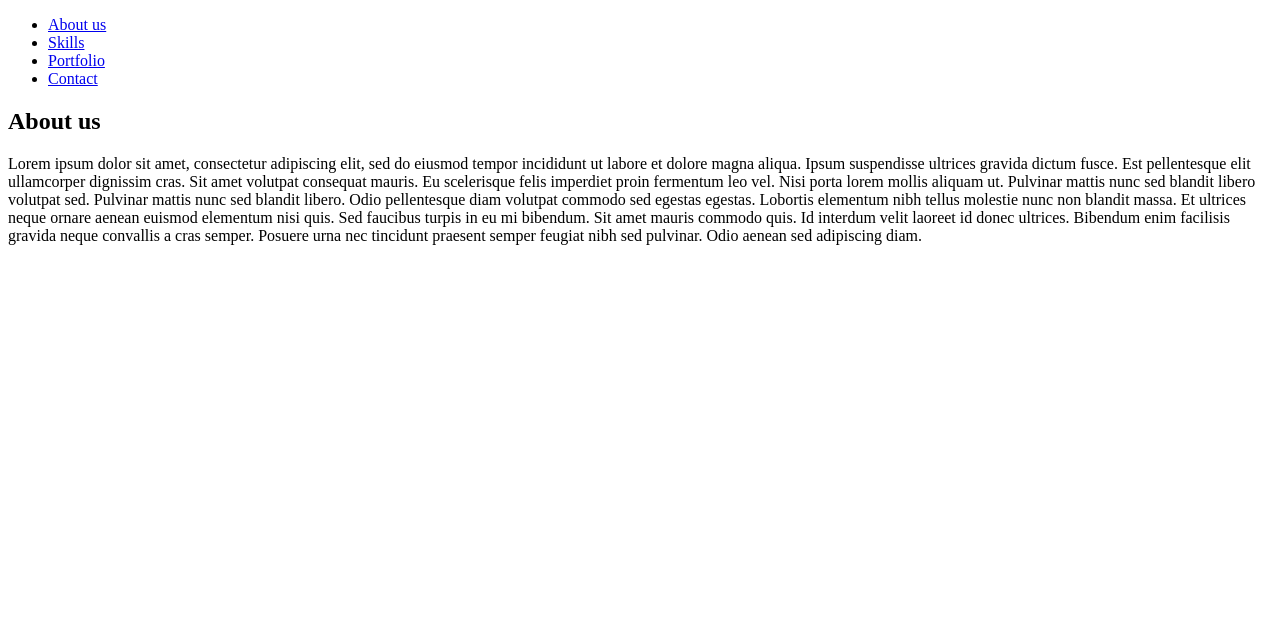
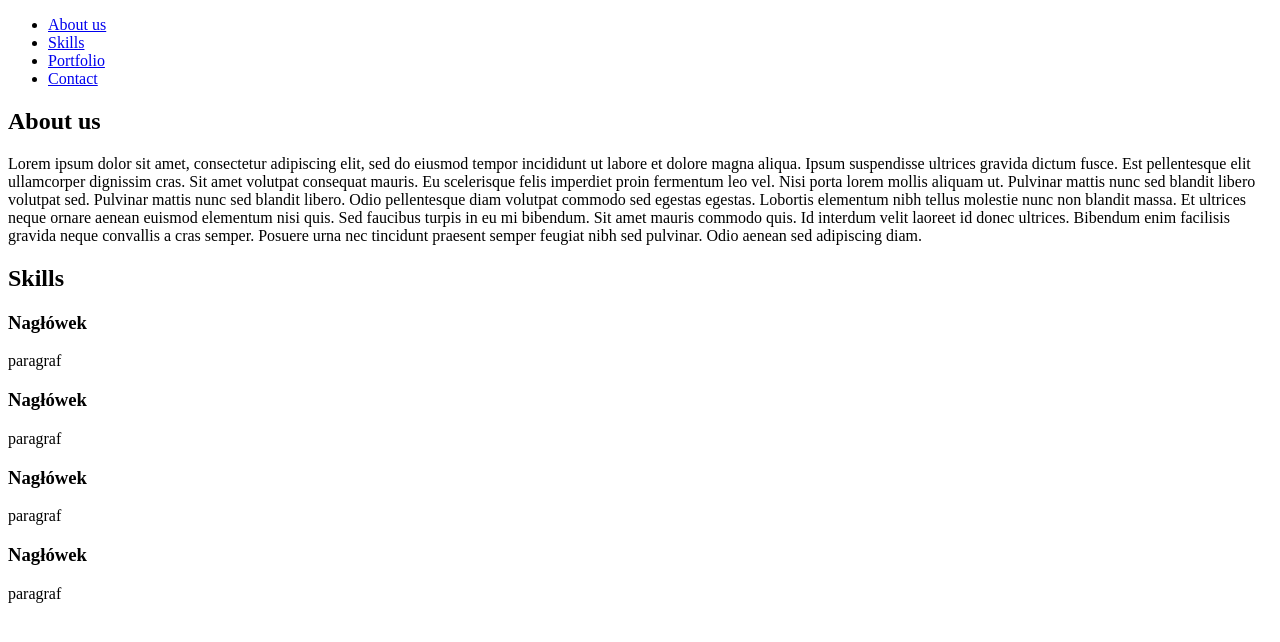
Before and after one commit to ggabriela44/zadania-HTML-CSS, a plain HTML site: page git-zadanie_15/index.html in a window 1280 px wide. Drawn offline with Linux system fonts and the light colour scheme.

Commit message:
druga sekcja

```diff
--- a/git-zadanie_15/index.html
+++ b/git-zadanie_15/index.html
@@ -21,7 +21,25 @@
         <h2>About us</h2>
         <p>Lorem ipsum dolor sit amet, consectetur adipiscing elit, sed do eiusmod tempor incididunt ut labore et dolore magna aliqua. Ipsum suspendisse ultrices gravida dictum fusce. Est pellentesque elit ullamcorper dignissim cras. Sit amet volutpat consequat mauris. Eu scelerisque felis imperdiet proin fermentum leo vel. Nisi porta lorem mollis aliquam ut. Pulvinar mattis nunc sed blandit libero volutpat sed. Pulvinar mattis nunc sed blandit libero. Odio pellentesque diam volutpat commodo sed egestas egestas. Lobortis elementum nibh tellus molestie nunc non blandit massa. Et ultrices neque ornare aenean euismod elementum nisi quis. Sed faucibus turpis in eu mi bibendum. Sit amet mauris commodo quis. Id interdum velit laoreet id donec ultrices. Bibendum enim facilisis gravida neque convallis a cras semper. Posuere urna nec tincidunt praesent semper feugiat nibh sed pulvinar. Odio aenean sed adipiscing diam.</p>
     </section>
-
+    <section id="Skills">
+        <h2>Skills</h2>
+        <div class="skill">
+            <h3>Nagłówek</h3>
+            <p>paragraf</p>
+        </div>
+        <div class="skill">
+            <h3>Nagłówek</h3>
+            <p>paragraf</p>
+        </div>
+        <div class="skill">
+            <h3>Nagłówek</h3>
+            <p>paragraf</p>
+        </div>
+        <div class="skill">
+            <h3>Nagłówek</h3>
+            <p>paragraf</p>
+        </div>
+    </section>
 
 
 </body>
```
